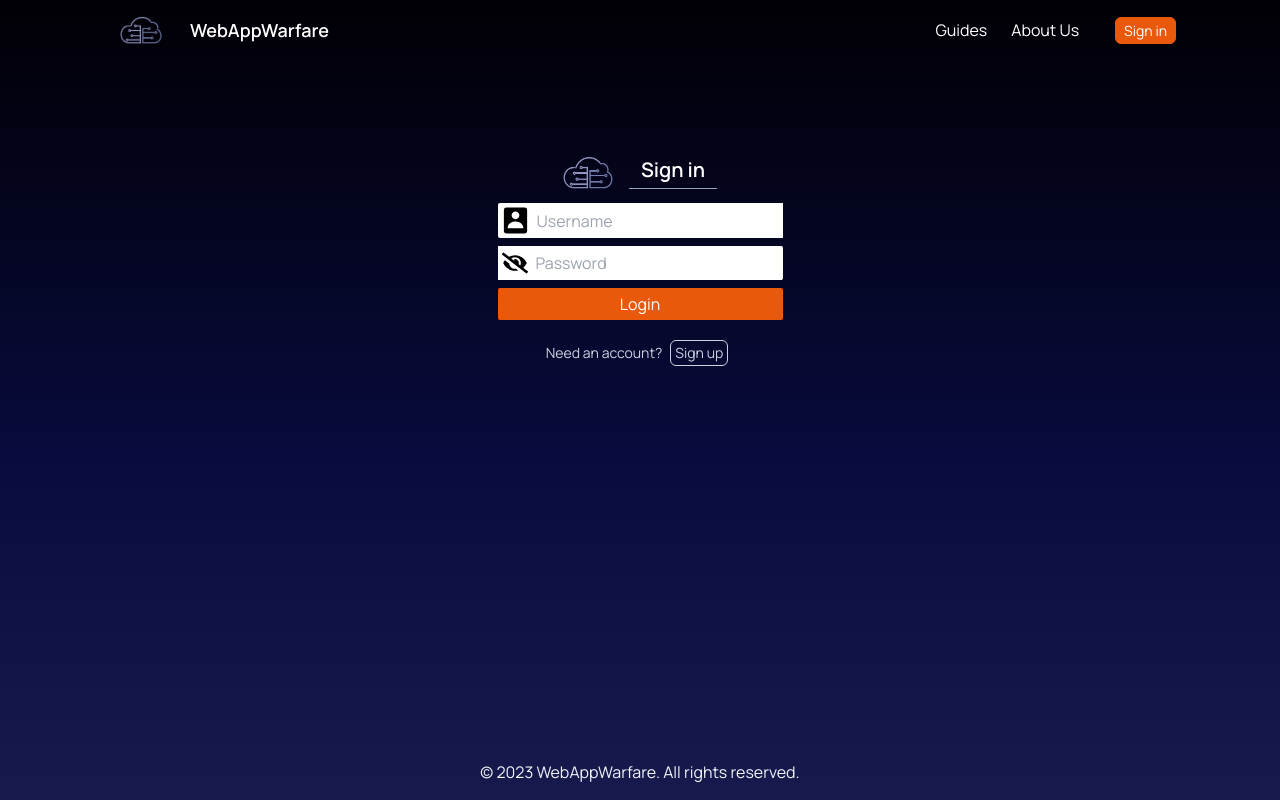
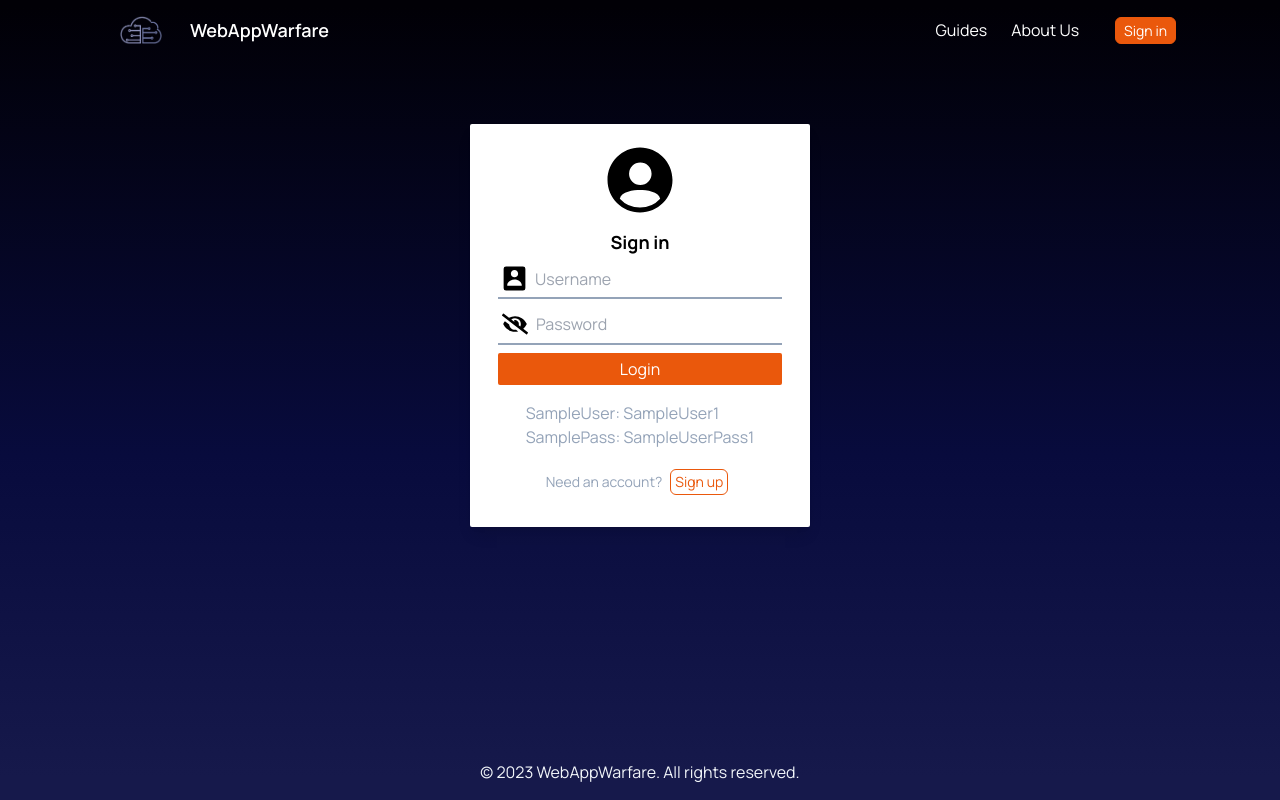
Before and after one commit to LoganGibler/WAW_react-tailw-2.0, a React (Vite) app: page /Login in a window 1280 px wide. Built offline with nearby package versions, Linux system fonts and the light colour scheme; no server answers.

Commit message:
changed login/register forms, looks better I think.

```diff
--- a/src/App.css
+++ b/src/App.css
@@ -23,6 +23,10 @@
       rgba(10, 2, 88, 1) 0%,
       rgba(10, 10, 10, 1) 99%,
       rgba(10, 10, 10, 244) 100%);
+}
+
+.border-gradient {
+  background: rgb(10, 2, 88);
 }
 
 .truncated-text {
--- a/src/components/Login.jsx
+++ b/src/components/Login.jsx
@@ -6,6 +6,7 @@ import { BiSolidUserRectangle } from "react-icons/bi";
 import { FaEyeSlash } from "react-icons/fa";
 import { loginUser } from "../api/user";
 import { IoIosWarning } from "react-icons/io";
+import { IoPersonCircleSharp } from "react-icons/io5";
 
 const Login = ({ setSessionActive }) => {
   const [username, setUsername] = useState("");
@@ -17,7 +18,7 @@ const Login = ({ setSessionActive }) => {
     <div className="flex flex-col justify-center ">
       <div className="flex justify-center slide-in-effect">
         <form
-          className="flex flex-col pb-[15rem] mt-[5rem] lg:mt-[7rem] fade-in-effect"
+          className="bg-white px-7 pt-4 pb-8 rounded-sm shadow-lg flex flex-col mt-[3rem] lg:mt-[5rem] fade-in-effect"
           type="submit"
           onSubmit={async (e) => {
             e.preventDefault();
@@ -33,7 +34,7 @@ const Login = ({ setSessionActive }) => {
               setUsername("");
               setPassword("");
 
-              navigate("/Guides");
+              navigate("/Dashboard");
               window.location.reload();
             } catch (error) {
               setShowLoginError(true);
@@ -41,43 +42,47 @@ const Login = ({ setSessionActive }) => {
           }}
         >
           <div className="flex justify-center mb-2">
-            <img src={logo} className="w-[50px] h-auto ml-4"></img>
+            {/* <img src={logo} className="w-[50px] h-auto ml-2"></img> */}
+            <IoPersonCircleSharp className="text-[80px] rounded-full" />
+            {/* <h1 className="pb-1 px-3  font-semibold mt-0 mx-4 text-black text-xl md:text-xl border-b-[1px] border-slate-400">
+              Login
+            </h1> */}
+          </div>
+          <div className="flex justify-center mt-0">
+            <h2 className="font-bold text-lg">Sign in</h2>
+          </div>
 
-            <h1 className="text-white font-semibold mt-0 mx-4 text-lg md:text-xl border-b-[1px] border-slate-400 pb-1 px-3">
-              Sign in
-            </h1>
-          </div>
-          {showLoginError ? (
-            <div className="flex justify-center">
-              <p className="flex justify-center">
-                <IoIosWarning className="text-orange-500 text-xl" />
-              </p>
-              <p className="text-xs ml-1 mt-[2px] text-slate-300">
-                Username or password incorrect.
-              </p>
-            </div>
-          ) : null}
-          <div className="flex bg-white mt-1.5 rounded-sm">
-            <BiSolidUserRectangle className="p-0.5 text-[35px] outline-none  mt-0" />
+          <div className="flex bg-inherit mt-1.5 border-b-[2px] pb-0.5 border-slate-400">
+            <BiSolidUserRectangle className="p-0.5 text-[33px] outline-none  mt-0" />
             <input
               placeholder="Username"
-              className="border-2 border-gray-400 border-none p-1 mt-0 md:w-[250px]"
+              className=" border-none outline-none bg-inherit p-1 mt-0 md:w-[250px]"
               onChange={(e) => {
                 setUsername(e.target.value);
               }}
             ></input>
           </div>
-          <div className="flex bg-white mt-2 rounded-sm">
-            <FaEyeSlash className="bg-white text-[34px] p-1 outline-none  mt-0" />
+          <div className="flex bg-inherit mt-2 border-b-[2px] pb-0.5 border-slate-400">
+            <FaEyeSlash className="bg-inherit text-[34px] p-1 outline-none  mt-0" />
             <input
               placeholder="Password"
               type="password"
-              className="border-2 border-gray-400 border-none  p-1 mt-0 md:w-[250px]"
+              className="outline-none border-none  p-1 mt-0 md:w-[250px] bg-inherit"
               onChange={(e) => {
                 setPassword(e.target.value);
               }}
             ></input>
           </div>
+          {showLoginError ? (
+            <div className="flex justify-center mt-3">
+              <p className="flex justify-center">
+                <IoIosWarning className="text-orange-500 text-xl" />
+              </p>
+              <p className="text-xs ml-1 mt-[2px] text-slate-400">
+                Username or password incorrect.
+              </p>
+            </div>
+          ) : null}
           <button
             className="border-none rounded-sm p-1 mt-2 text-white bg-orange-600"
             type="submit"
@@ -85,10 +90,17 @@ const Login = ({ setSessionActive }) => {
             Login
           </button>
 
-          <div className="flex justify-center mt-5">
-            <p className="text-slate-300 text-sm pt-[3px]">Need an account?</p>
+          <div className="flex justify-center mt-4">
+            <div className="flex flex-col text-[12px] sm:text-[16px] text-slate-400">
+              <p>SampleUser: SampleUser1</p>
+              <p>SamplePass: SampleUserPass1</p>
+            </div>
+          </div>
+
+          <div className="flex justify-center mt-5 ">
+            <p className="text-slate-400 text-sm pt-[3px]">Need an account?</p>
             <button
-              className="text-slate-300 text-sm border-[1px] border-slate-300 mr-1.5 rounded-md py-[2px] ml-2 px-1 hover:cursor-pointer"
+              className="text-orange-600 text-sm border-[1px] border-orange-600 mr-1.5 rounded-md py-[2px] ml-2 px-1 hover:cursor-pointer"
               onClick={() => {
                 navigate("/Register");
               }}
--- a/src/components/Register.jsx
+++ b/src/components/Register.jsx
@@ -8,6 +8,7 @@ import { FaCheck } from "react-icons/fa";
 import { BiX } from "react-icons/bi";
 import { MdEmail } from "react-icons/md";
 import { IoIosWarning } from "react-icons/io";
+import { IoPersonCircleSharp } from "react-icons/io5";
 
 import { createUser, loginUser } from "../api/user";
 
@@ -26,7 +27,7 @@ const Register = ({ activeSession, setActiveSession }) => {
     <div className="flex flex-col justify-center">
       <div className="flex justify-center slide-in-effect">
         <form
-          className="flex flex-col pb-[15rem] mt-[5rem] lg:mt-[7rem] fade-in-effect"
+          className="bg-white px-7 pt-4 pb-8 rounded-sm shadow-lg flex flex-col mt-[3rem] lg:mt-[5rem] fade-in-effect"
           onSubmit={async (e) => {
             e.preventDefault();
             try {
@@ -53,7 +54,7 @@ const Register = ({ activeSession, setActiveSession }) => {
                   setActiveSession(true);
                   setUsername("");
                   setPassword("");
-                  navigate("/");
+                  navigate("/Dashboard");
                   window.location.reload();
                 } else {
                   setRegistrationError(true);
@@ -64,23 +65,16 @@ const Register = ({ activeSession, setActiveSession }) => {
             }
           }}
         >
-          <div className="flex justify-center mb-2">
-            <img src={logo} className="w-[50px] h-auto"></img>
-            <h1 className="text-white font-semibold mt-0 mx-4 text-lg md:text-xl border-b-[1px] border-slate-400 pb-1 px-3">
+          <div className="flex justify-center">
+            <IoPersonCircleSharp className="text-[80px] rounded-full" />
+          </div>
+          <div className="flex justify-center ">
+            <h1 className="text-black font-bold mt-0 mx-4 text-lg border-slate-400 pb-1 px-3">
               Sign up
             </h1>
           </div>
-          {showRegistrationError ? (
-            <div className="flex justify-center">
-              <p className="flex justify-center">
-                <IoIosWarning className="text-orange-500 text-xl" />
-              </p>
-              <p className="text-xs ml-1 mt-[2px] text-slate-300">
-                Username already in use.
-              </p>
-            </div>
-          ) : null}
-          <div className="flex bg-white mt-1.5 rounded-sm">
+
+          <div className="flex bg-white mt-1.5 border-b-[2px] pb-0.5 border-slate-400">
             <MdEmail className="p-[3px] text-[35px] outline-none mt-0" />
             <input
               type="text"
@@ -88,15 +82,15 @@ const Register = ({ activeSession, setActiveSession }) => {
               maxLength={20}
               value={email}
               onChange={(e) => {
-                setUsername(e.target.value);
+                setEmail(e.target.value);
               }}
               onClick={() => {
                 setShowPassRequirements(false);
               }}
-              className="grow p-0 mt-0 md:w-[250px] indent-1"
+              className="grow p-0 mt-0 md:w-[250px] indent-1 outline-none border-none"
             ></input>
           </div>
-          <div className="flex bg-white mt-2 rounded-sm">
+          <div className="flex bg-white mt-2 border-b-[2px] pb-0.5 border-slate-400">
             <BiSolidUserRectangle className="p-[3px] text-[35px] outline-none mt-0" />
             <input
               type="text"
@@ -109,10 +103,10 @@ const Register = ({ activeSession, setActiveSession }) => {
               onClick={() => {
                 setShowPassRequirements(false);
               }}
-              className="p-0 indent-1 grow mt-0 md:w-[250px]"
+              className="p-0 indent-1 grow mt-0 md:w-[250px] outline-none border-none"
             ></input>
           </div>
-          <div className="flex bg-white mt-2 rounded-sm">
+          <div className="flex bg-white mt-2 border-b-[2px] pb-0.5 border-slate-400">
             <FaEyeSlash className="text-[34px] p-[4px] outline-none mt-0" />
             <input
               placeholder="*Password"
@@ -141,11 +135,21 @@ const Register = ({ activeSession, setActiveSession }) => {
               onClick={() => {
                 setShowPassRequirements(true);
               }}
-              className="indent-1 p-0 mt-0 md:w-[250px]"
+              className="indent-1 p-0 mt-0 md:w-[250px] outline-none border-none"
             ></input>
           </div>
+          {showRegistrationError ? (
+            <div className="flex justify-center">
+              <p className="flex justify-center">
+                <IoIosWarning className="text-orange-500 text-xl" />
+              </p>
+              <p className="text-xs ml-1 mt-[2px] text-slate-500">
+                Username already in use.
+              </p>
+            </div>
+          ) : null}
           {showPassRequirements && (
-            <div className="flex flex-col mt-2 text-slate-100">
+            <div className="flex flex-col mt-2 text-slate-500">
               {/* <p className="ml-2">Please include the below in your password:</p> */}
               <div className="flex">
                 <li className="mt-[4px] text-sm">At least 7 characters long</li>
@@ -183,9 +187,9 @@ const Register = ({ activeSession, setActiveSession }) => {
           </button>
 
           <div className="flex justify-center mt-5">
-            <p className="text-slate-100 text-sm pt-[3px]">Have an account?</p>
+            <p className="text-slate-400 text-sm pt-[3px]">Have an account?</p>
             <button
-              className="text-slate-100 text-sm border-[1px] border-slate-100 mr-1.5 rounded-md py-[2px] ml-2 px-1 hover:cursor-pointer"
+              className="text-orange-600 text-sm border-[1px] border-orange-600 mr-1.5 rounded-md py-[2px] ml-2 px-1 hover:cursor-pointer"
               onClick={() => {
                 navigate("/Login");
               }}
```
